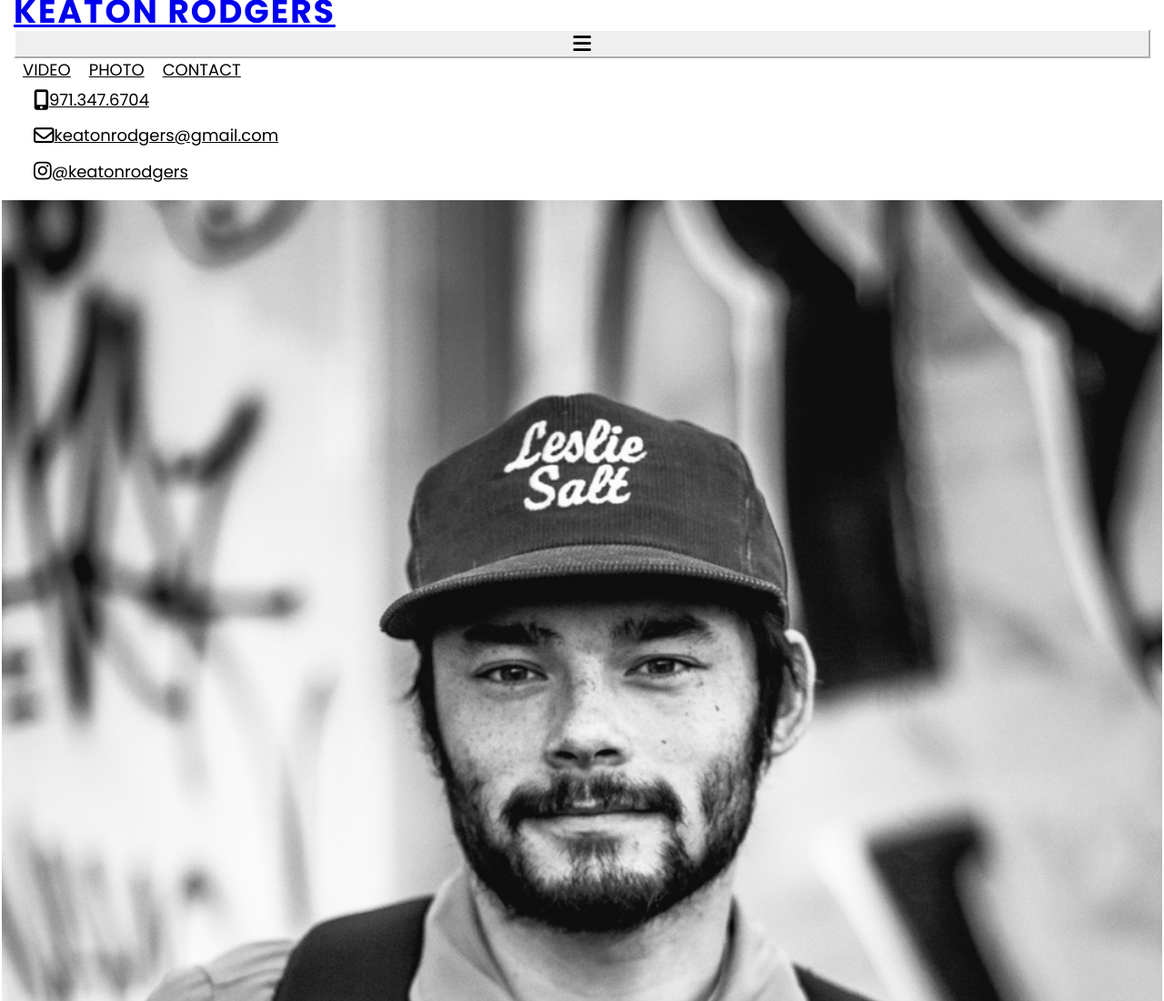
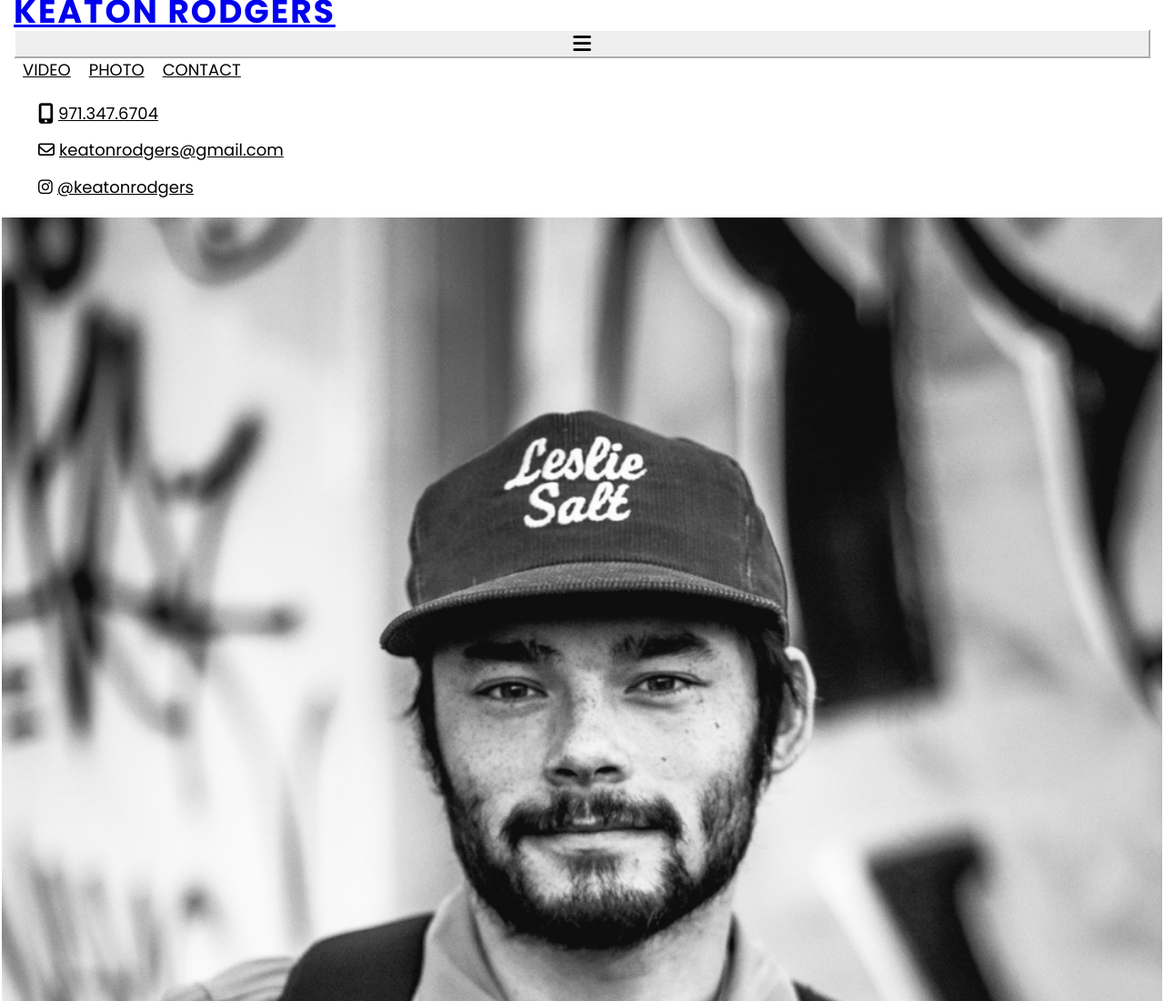
Before and after one commit to daryllcapistrano/keatonrodgers, a Gatsby site: page /contact in a window 1280 px wide. Shown: the top 1100 px of the page at 91% size. Built offline with nearby package versions, Linux system fonts and the light colour scheme; Gatsby itself is replaced by a stand-in of ours.

Commit message:
style icons

```diff
--- a/src/pages/contact.js
+++ b/src/pages/contact.js
@@ -24,7 +24,7 @@ const ContactPage = () => (
 						padding: '0px'
 					}}
 				>
-					<Container style={{ padding: '5px 30px 5px 30px' }}>
+					<Container style={{ padding: '20px 30px 5px 30px' }}>
 						<li>
 							<a
 								href="tel:"
@@ -34,7 +34,13 @@ const ContactPage = () => (
 									margin: '0px'
 								}}
 							>
-								<span class="fa fa-lg fa-mobile" aria-hidden="true" />
+								<span
+									class="fa fa-lg fa-mobile"
+									aria-hidden="true"
+									style={{
+										padding: '5px'
+									}}
+								/>
 								971.347.6704
 							</a>
 						</li>
@@ -47,7 +53,13 @@ const ContactPage = () => (
 									margin: '0px'
 								}}
 							>
-								<span class="fa fa-lg fa-envelope-o" aria-hidden="true" />
+								<span
+									class="fa fa-envelope-o"
+									aria-hidden="true"
+									style={{
+										padding: '5px'
+									}}
+								/>
 								keatonrodgers@gmail.com
 							</a>
 						</li>
@@ -61,7 +73,13 @@ const ContactPage = () => (
 									margin: '0px'
 								}}
 							>
-								<span class="fa fa-lg fa-instagram" aria-hidden="true" />
+								<span
+									class="fa fa-instagram"
+									aria-hidden="true"
+									style={{
+										padding: '5px'
+									}}
+								/>
 								@keatonrodgers
 							</a>
 						</li>
```
